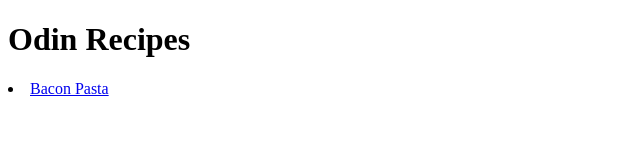
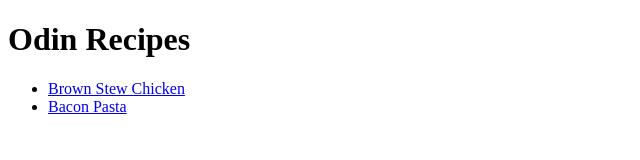
Before and after one commit to Jackafella1/odin-recipes, a plain HTML site: page index.html in a window 1280 px wide. Shown: the whole page, without its empty margins (0-640 px from the left). Drawn offline with Linux system fonts and the light colour scheme.

Commit message:
added list and link to brown-stew-chicken index.html

```diff
--- a/index.html
+++ b/index.html
@@ -7,6 +7,9 @@
 </head>
 <body>
     <h1>Odin Recipes</h1>
-    <li><a href="recipes/bacon-pasta.html">Bacon Pasta</a></li>
+    <ul>
+        <li><a href="recipes/brown-stew-chicken.html">Brown Stew Chicken</a></li>
+        <li><a href="recipes/bacon-pasta.html">Bacon Pasta</a></li>
+    </ul>
 </body>
 </html>
```
